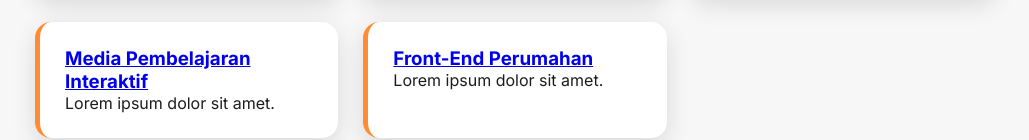
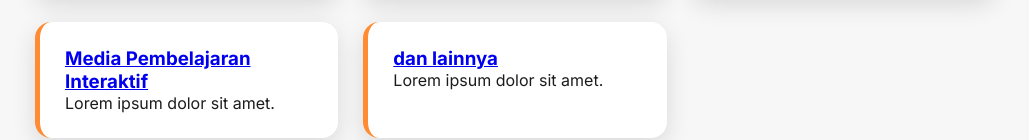
Before and after one commit to bro-dika/Curriculum-Vitae, a plain HTML site: page index.html in a window 1280 px wide. Shown: the part 1675-1815 px from the top of the page, without its empty margins (125-1154 px from the left). Drawn offline with Linux system fonts and the light colour scheme.

Commit message:
Update index.html

```diff
--- a/index.html
+++ b/index.html
@@ -58,7 +58,7 @@
     <div class="card"><h3><a href="https://andisamovement-lab.github.io/Pasar-Budidaya">Pasar Budidaya</a></h3><p>Lorem ipsum dolor sit amet.</p></div>
     <div class="card"><h3><a href="https://taherteknikac.wordpress.com">Taher Teknik</a></h3><p>Lorem ipsum dolor sit amet.</p></div>
     <div class="card"><h3><a href="https://andisamovement-lab.github.io/Map-Interaktif-34-Provinsi">Media Pembelajaran Interaktif</a></h3><p>Lorem ipsum dolor sit amet.</p></div>
-    <div class="card"><h3><a href="https://github.com/bro-dika/FrontEnd-Perumahan">Front-End Perumahan</a></h3><p>Lorem ipsum dolor sit amet.</p></div>
+    <div class="card"><h3><a href="https://github.com/bro-dika">dan lainnya</a></h3><p>Lorem ipsum dolor sit amet.</p></div>
   </div>
 </section>
 
```
